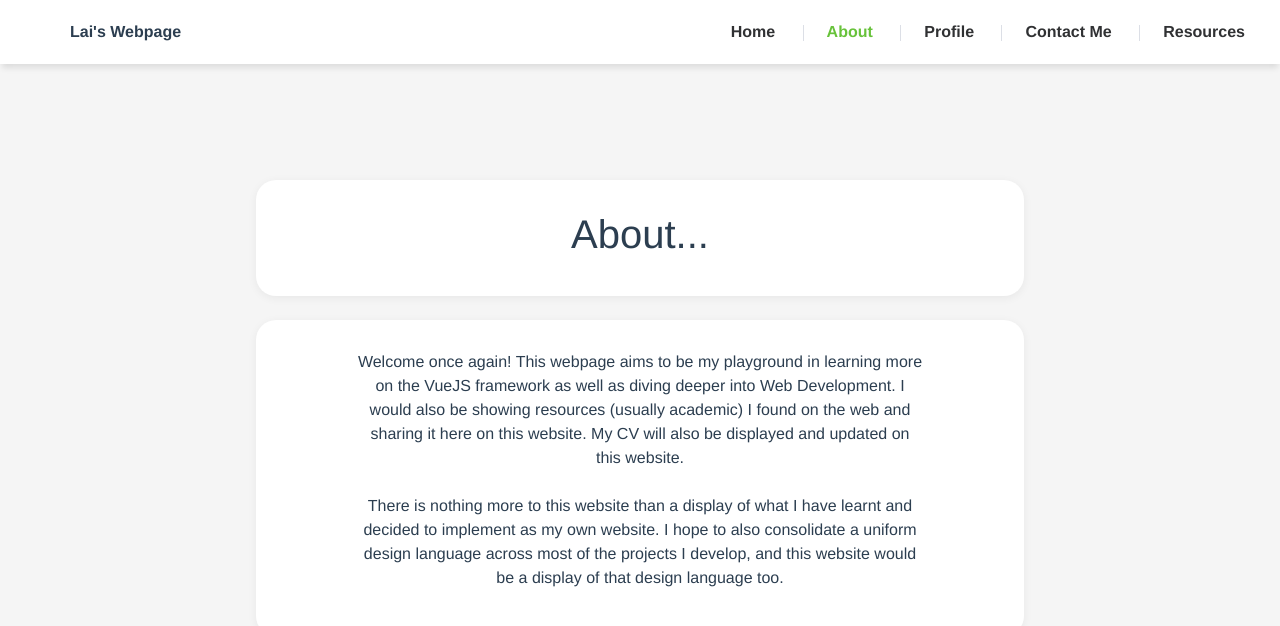
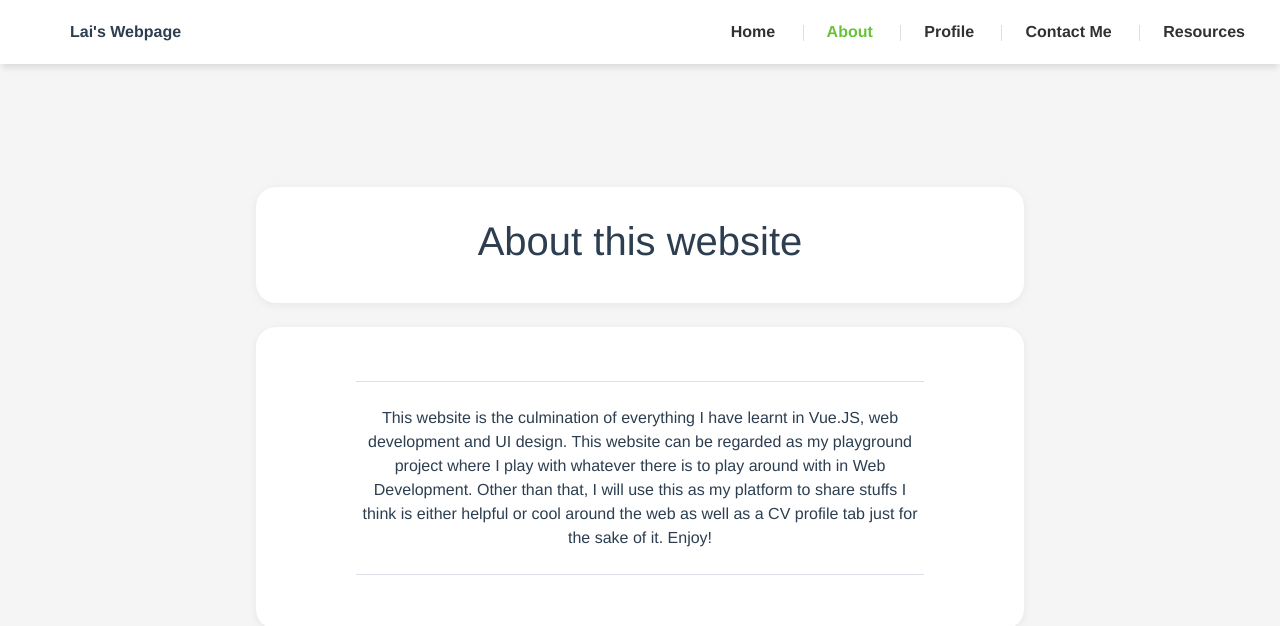
Before and after one commit to AndyPhoenix9879/iris, a Vue app: page /about in a window 1280 px wide. Shown: the top 626 px of the page. Built offline with nearby package versions, Linux system fonts and the light colour scheme.

Commit message:
About.vue: Initial completed template for it

```diff
--- a/src/views/About.vue
+++ b/src/views/About.vue
@@ -2,16 +2,18 @@
   <div class="mainContainer">
 
     <div class="Card">
-      <h1>About...</h1>
+      <h1>About this website</h1>
     </div>
     <br>
     <div class="Card">
-      <p>Welcome once again! This webpage aims to be my playground in learning more on the VueJS framework as well as diving deeper into Web Development.
-        I would also be showing resources (usually academic) I found on the web and sharing it here on this website. My CV will also be displayed and updated
-        on this website.
-        <br><br>
-        There is nothing more to this website than a display of what I have learnt and decided to implement as my own website. I hope to also consolidate a uniform
-        design language across most of the projects I develop, and this website would be a display of that design language too.
+      <p>
+
+        <el-divider></el-divider>
+        This website is the culmination of everything I have learnt in Vue.JS, web development and UI design. This website can be regarded as my playground project
+        where I play with whatever there is to play around with in Web Development. Other than that, I will use this as my platform to share stuffs I think is either helpful
+        or cool around the web as well as a CV profile tab just for the sake of it. Enjoy!
+        <el-divider></el-divider>
+
       </p>
     </div>
 
```
